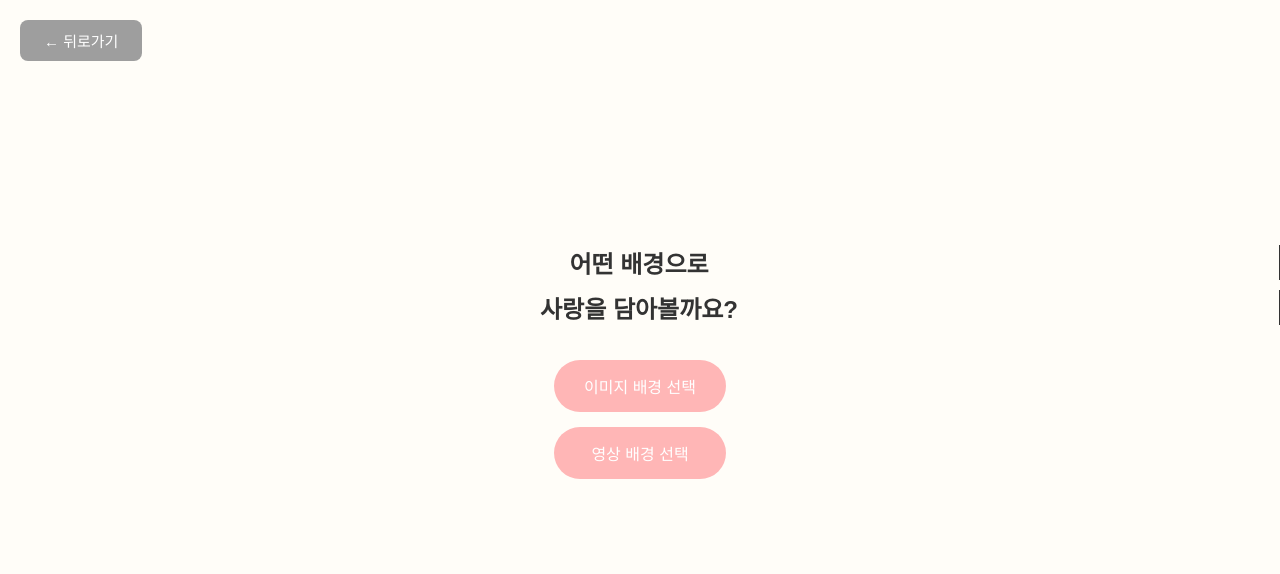
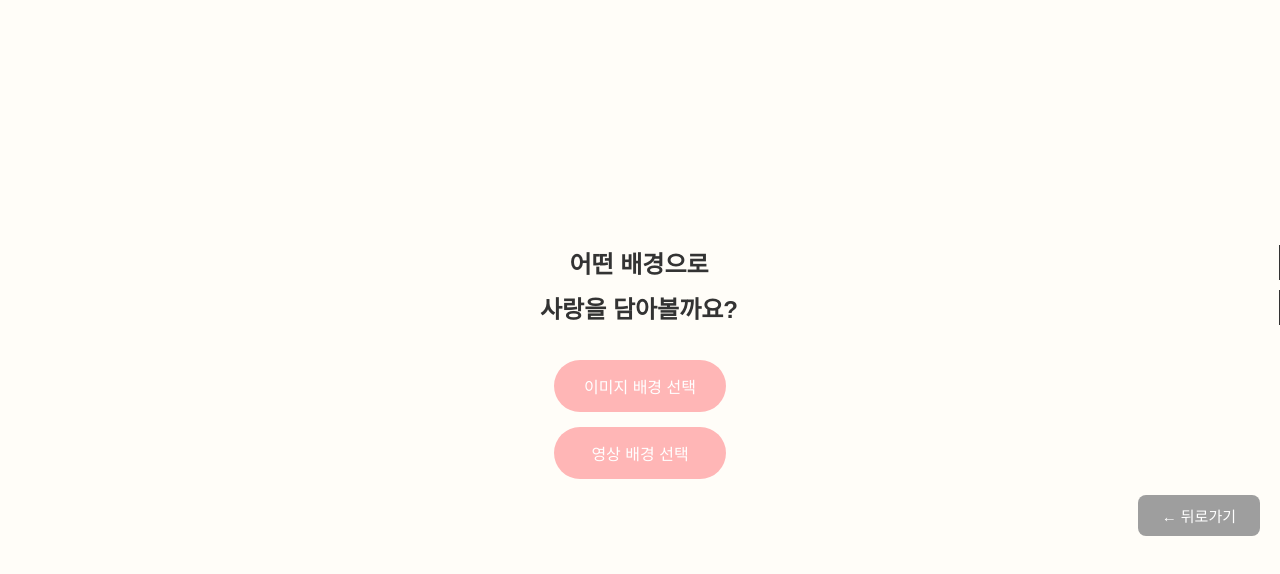
Before and after one commit to xeon-243859/ppongtok-app, a React (Vite) app: page /style/select in a window 1280 px wide. Shown: the top 574 px of the page. Built offline with nearby package versions, Linux system fonts and the light colour scheme.

Commit message:
🔙 StyleSelectPage 뒤로가기 버튼 위치 조정 (오른쪽 하단 1/3 지점)

```diff
--- a/src/pages/StyleSelectPage.css
+++ b/src/pages/StyleSelectPage.css
@@ -13,14 +13,15 @@
 
 .back-button {
   position: absolute;
-  top: 20px;
-  left: 20px;
+  bottom: 33%;
+  right: 20px;
   background: none;
   border: none;
   font-size: 1rem;
   color: #888;
   cursor: pointer;
 }
+
 
 .style-title {
   font-size: 1.5rem;
```
